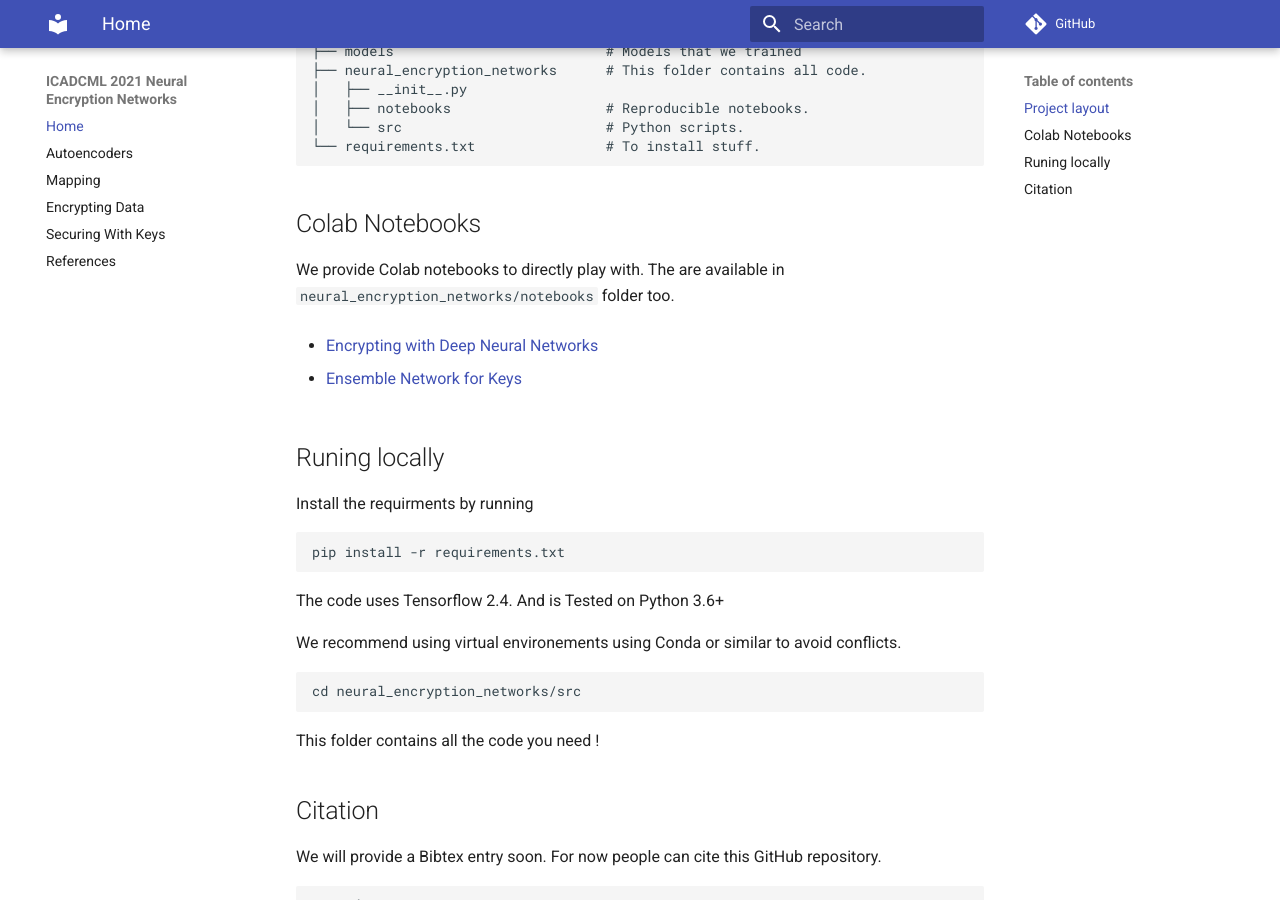
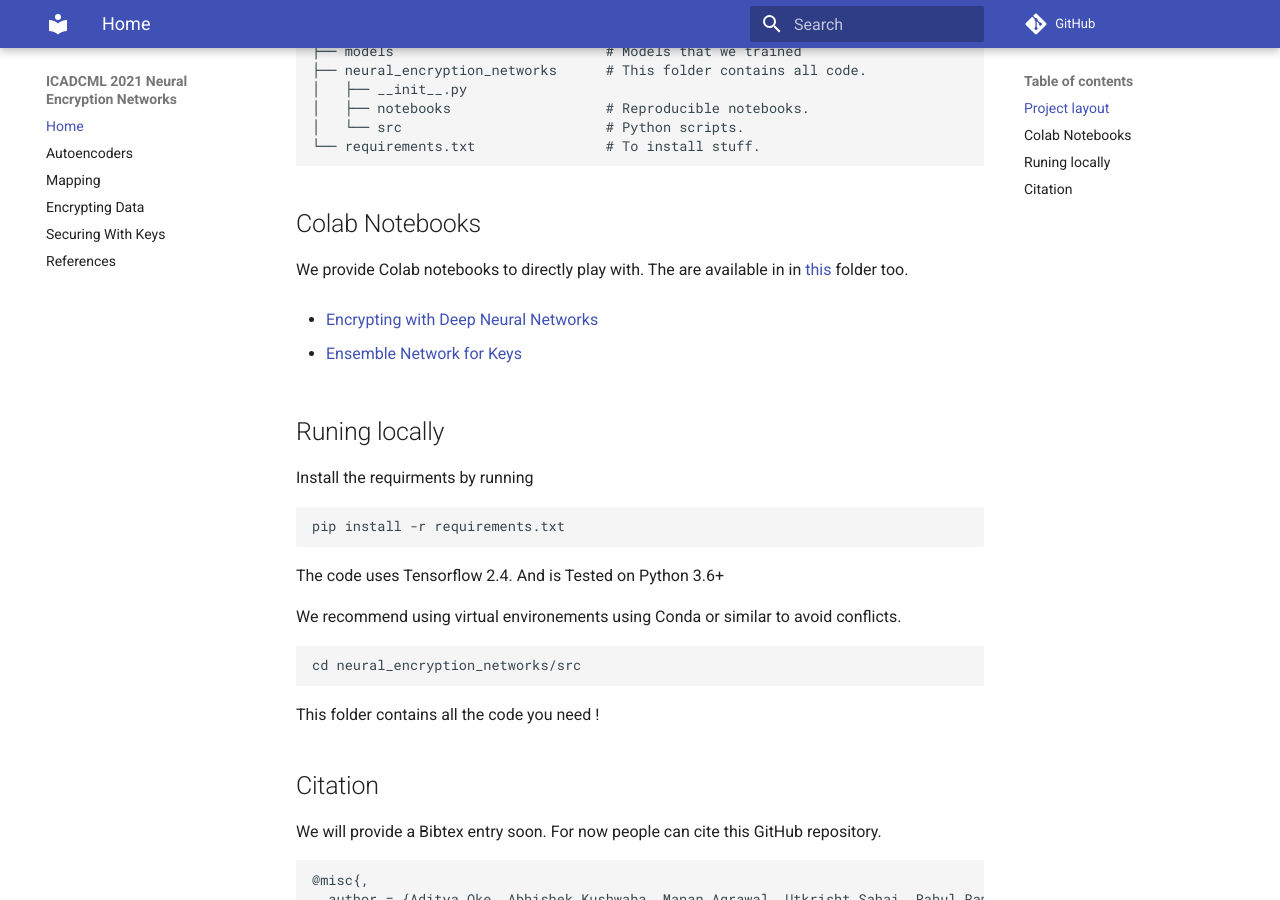
Before and after one commit to oke-aditya/neural_encryption_networks, an MkDocs documentation site: the page built from docs/templates/index.md, in a window 1280 px wide and 900 px high, scrolled down 444 px. Built offline with MkDocs 1.6.1 and Material for MkDocs 9.7.7, drawn with Linux system fonts in a browser that asks for light colours; comment, search, counter and statistics services are not loaded.

Commit message:
Little refactor

```diff
--- a/docs/templates/index.md
+++ b/docs/templates/index.md
@@ -22,7 +22,7 @@ We also provide Colab Notebooks that can be used to reproduce our results.
 
 ## Colab Notebooks
 
-We provide Colab notebooks to directly play with. The are available in `neural_encryption_networks/notebooks` folder too.
+We provide Colab notebooks to directly play with. The are available in in [this](https://github.com/oke-aditya/neural_encryption_networks/tree/master/neural_encryption_networks/notebooks) folder too.
 
 - [Encrypting with Deep Neural Networks](https://colab.research.google.com/drive/1E6sgBR0NLuUjqRD-705Bf_oG9kEQP1uF?usp=sharing)
 
```
Also changed, not shown: docs/templates/keys.md (+1 -1 lines).
